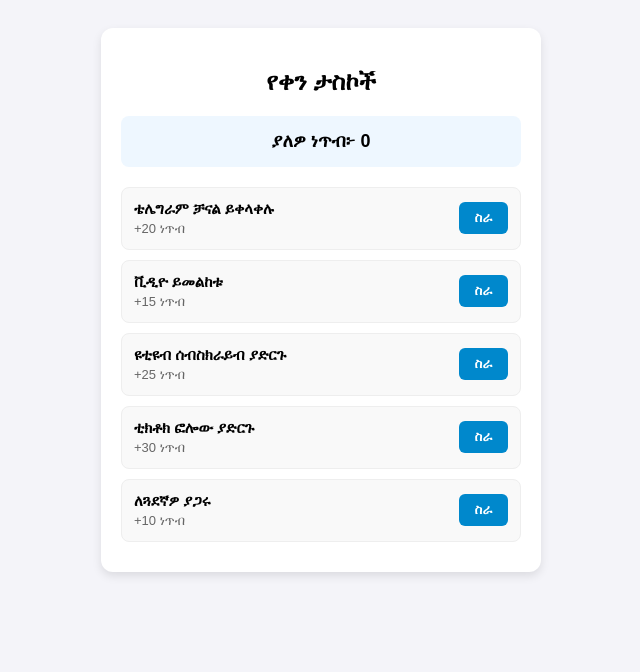
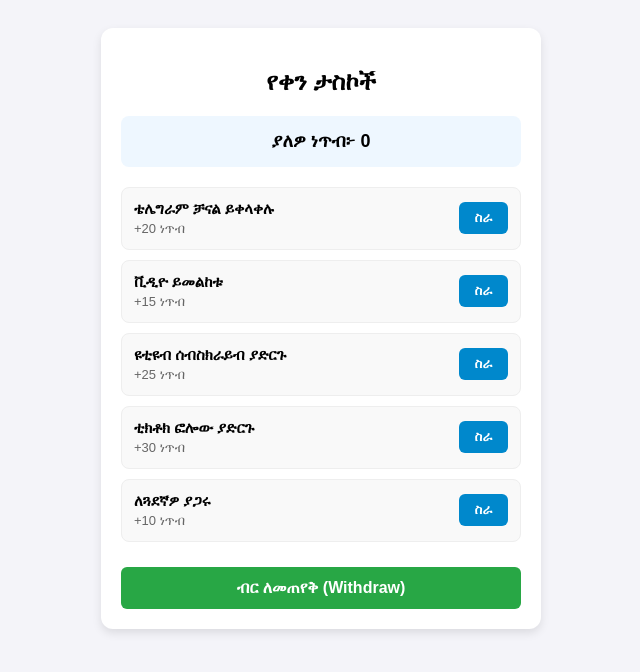
Before and after one commit to aliyuahmedaliyu9-sys/my-task-web, a plain HTML site: page index.html in a window 1280 px wide. Shown: the whole page, without its empty margins (319-959 px from the left). Drawn offline with Linux system fonts and the light colour scheme.

Commit message:
Update index.html

```diff
--- a/index.html
+++ b/index.html
@@ -62,6 +62,13 @@
             font-size: 18px;
             font-weight: bold;
         }
+        .withdraw-btn {
+            background-color: #28a745;
+            width: 100%;
+            padding: 12px;
+            font-size: 16px;
+            margin-top: 15px;
+        }
     </style>
 </head>
 <body>
@@ -112,6 +119,8 @@
         </div>
         <button onclick="openTaskLink(this, 10, 'https://t.me/aliyu_task_channel')">ስራ</button>
     </div>
+
+    <button class="withdraw-btn" onclick="requestWithdrawal()">ብር ለመጠየቅ (Withdraw)</button>
 </div>
 
 <script>
@@ -124,6 +133,14 @@
         button.innerText = 'ተጠናቋል ✓';
         button.disabled = true;
     }
+
+    function requestWithdrawal() {
+        if (totalPoints >= 1000) {
+            alert("እንኳን ደስ አለዎት! 1000 ነጥብ ሞልተዋል። እባክዎን የቴሌብር/ባንክ ቁጥርዎን ለቦቱ ይላኩ።");
+        } else {
+            alert("ብር ለማውጣት ቢያንስ 1000 ነጥብ ያስፈልግዎታል! አሁን ያለዎት ነጥብ፦ " + totalPoints);
+        }
+    }
 </script>
 
 </body>
```
